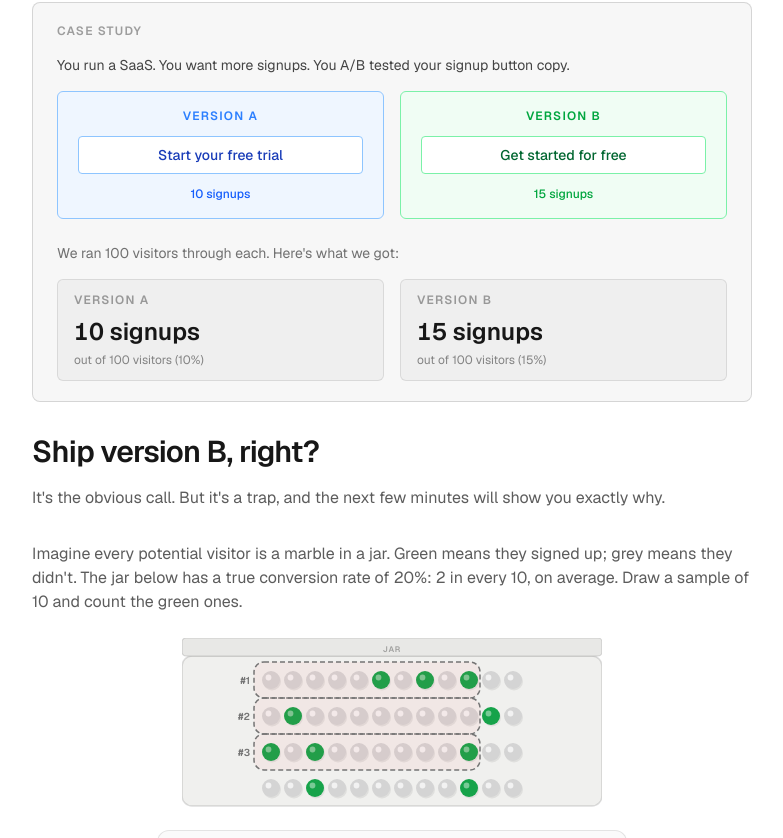
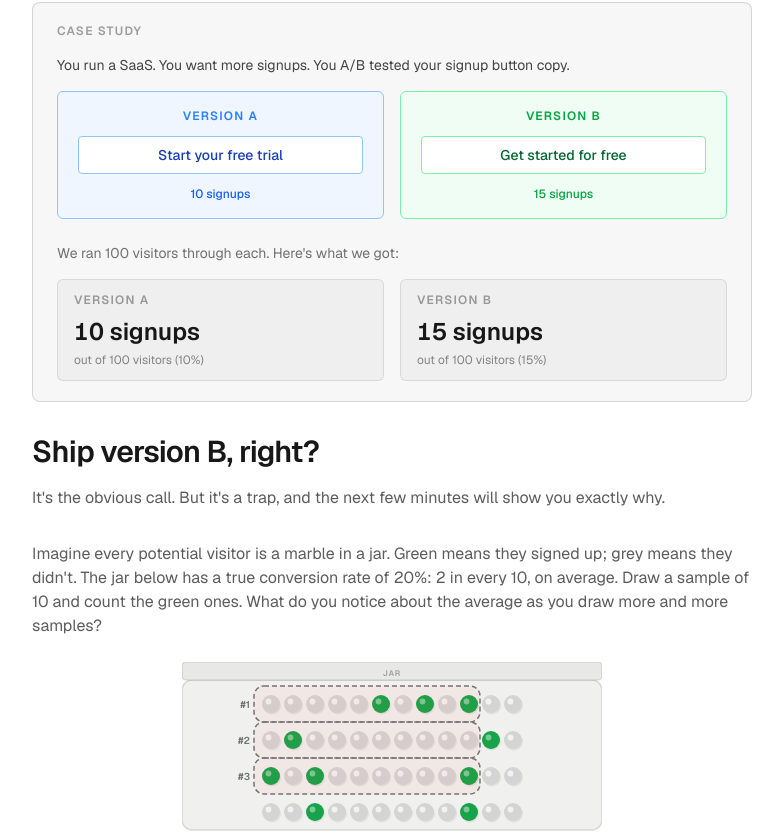
Before and after one commit to codedebugrepeat/ab-test-guide, a Next.js app: page /why-you-cant-trust-your-experiment in a window 1280 px wide. Shown: the part 348-1186 px from the top of the page, without its empty margins (120-903 px from the left). Built offline with nearby package versions, Linux system fonts and the light colour scheme.

Commit message:
Small tweaks to Marble widget for visual clarity

```diff
--- a/app/why-you-cant-trust-your-experiment/page.tsx
+++ b/app/why-you-cant-trust-your-experiment/page.tsx
@@ -51,7 +51,8 @@ export default function Section1Page() {
         Imagine every potential visitor is a marble in a jar. Green means they
         signed up; grey means they didn&apos;t. The jar below has a true
         conversion rate of 20%: 2 in every 10, on average. Draw a sample of 10
-        and count the green ones.
+        and count the green ones. What do you notice about the average as you
+        draw more and more samples?
       </p>
 
       <div className="mt-6 flex flex-col items-center gap-4">
--- a/components/tutorial/marble-sampling-widget.tsx
+++ b/components/tutorial/marble-sampling-widget.tsx
@@ -264,13 +264,13 @@ export function MarbleSamplingWidget({
           <StatCard
             label="latest sample"
             value={latestCount !== null ? `${latestCount}/${N}` : "–"}
-            highlight={latestCount !== null}
           />
           <div className="mx-1 w-px self-stretch bg-foreground/[0.08]" />
           <StatCard
             label="your average"
             sub={`${totalDraws} sample${totalDraws !== 1 ? "s" : ""}`}
             value={currentMean !== null ? currentMean.toFixed(2) : "–"}
+            highlight={currentMean !== null}
           />
           <div className="mx-1 w-px self-stretch bg-foreground/[0.08]" />
           <StatCard
@@ -379,7 +379,7 @@ export function MarbleSamplingWidget({
               </div>
 
               {totalDraws > MAX_ROWS && (
-                <p className="mt-3 rounded-md px-3 py-2 text-center text-[12px] font-medium bg-foreground/[0.06] text-foreground/60">
+                <p className="mt-3 text-center text-[12px] text-foreground/40">
                   Showing the {MAX_ROWS} most recent — {totalDraws} drawn in total
                 </p>
               )}
```
